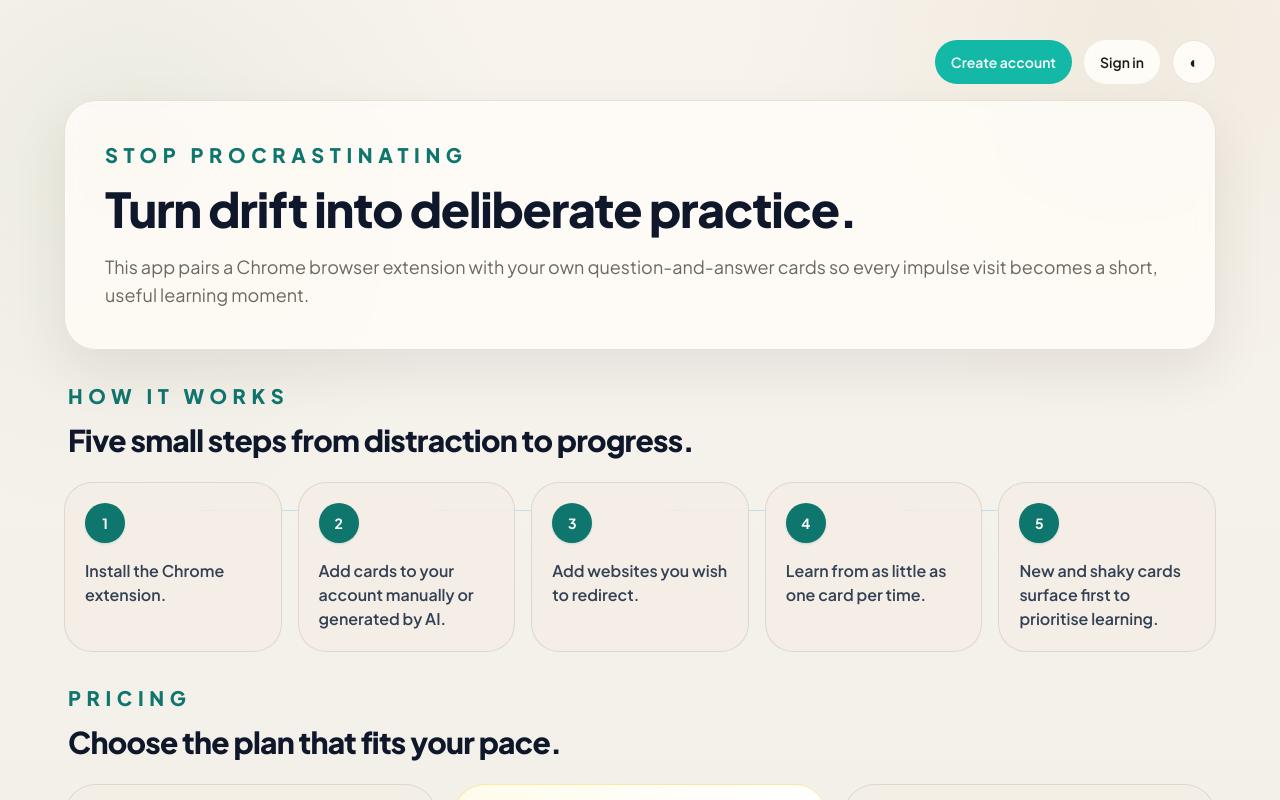
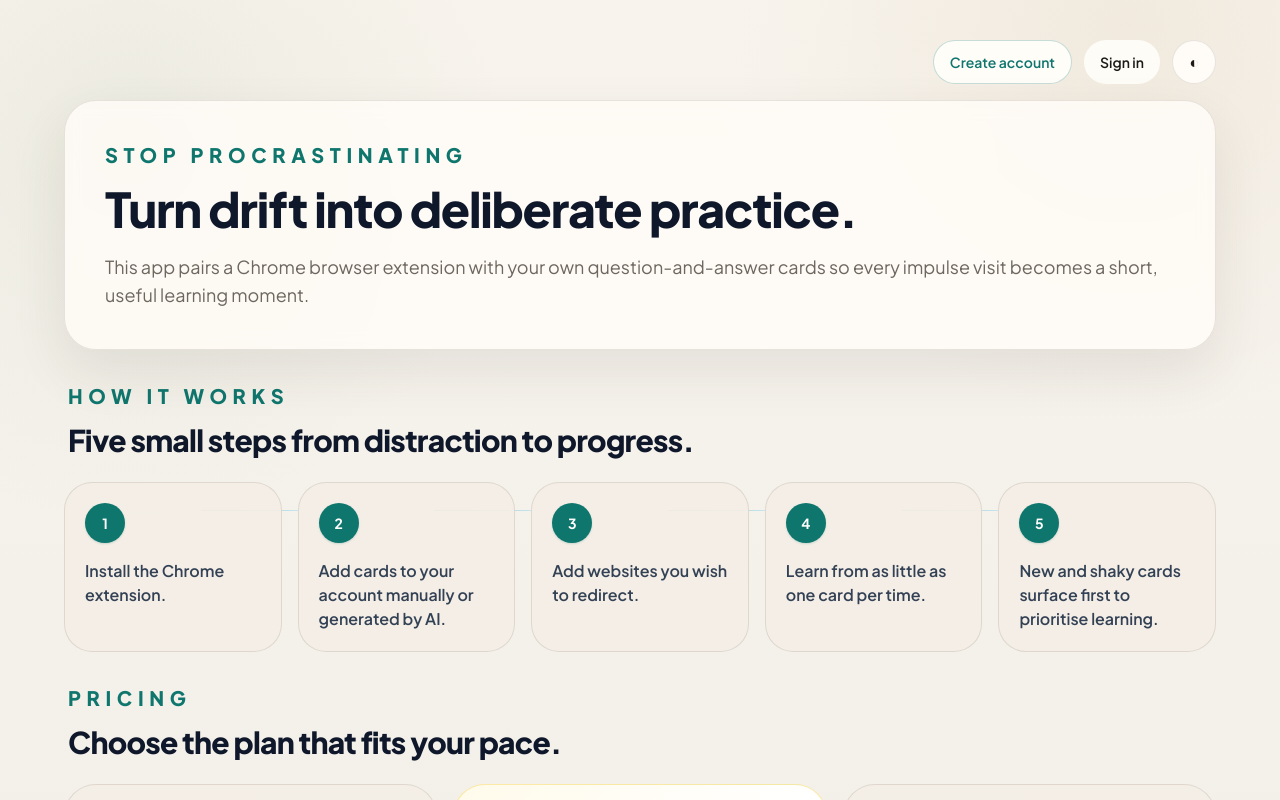
Before and after one commit to MBrock29/stop-procrastinating, a React (Vite) app: page / in a window 1280 px wide. In both pictures the pointer is over the link "Create account". Shown: the top 800 px of the page. Built offline with nearby package versions, Linux system fonts and the light colour scheme; no server answers.

Commit message:
style: invert shared button hover states

```diff
--- a/src/index.css
+++ b/src/index.css
@@ -85,7 +85,14 @@
   }
 
   .action-button {
-    @apply inline-flex items-center justify-center rounded-full bg-reef px-5 py-3 font-semibold text-white transition hover:bg-surf focus:outline-none focus:ring-2 focus:ring-reef/30;
+    border: 1px solid transparent;
+    @apply inline-flex items-center justify-center rounded-full bg-reef px-5 py-3 font-semibold text-white transition focus:outline-none focus:ring-2 focus:ring-reef/30;
+  }
+
+  .action-button:hover {
+    border-color: rgba(15, 118, 110, 0.24);
+    background: rgba(255, 253, 249, 0.96);
+    color: #0f766e;
   }
 
   .ghost-button {
@@ -96,13 +103,21 @@
   }
 
   .ghost-button:hover {
-    border-color: rgba(92, 78, 63, 0.24);
-    background: rgba(237, 231, 221, 0.96);
+    border-color: rgba(15, 118, 110, 0.24);
+    background: #0f766e;
+    color: #ffffff;
+  }
+
+  .dark .action-button:hover {
+    border-color: rgba(45, 212, 191, 0.2);
+    background: rgba(32, 32, 32, 0.96);
+    color: #5eead4;
   }
 
   .dark .ghost-button:hover {
-    border-color: rgba(255, 255, 255, 0.18);
-    background: rgba(46, 46, 46, 0.98);
+    border-color: rgba(45, 212, 191, 0.2);
+    background: #0f766e;
+    color: #f8fafc;
   }
 
   .google-button {
```
